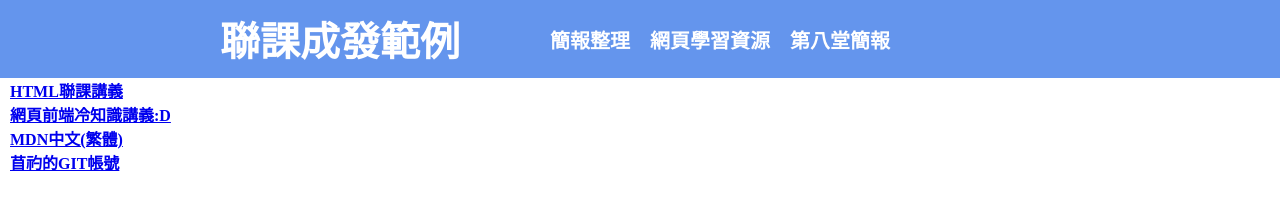
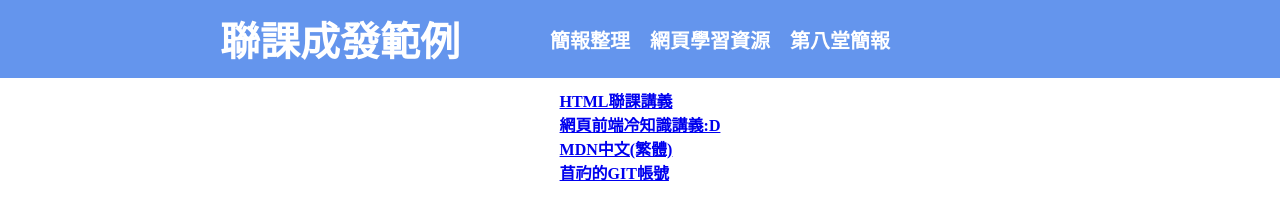
Before and after one commit to muyue0928/web_example, a plain HTML site: page source.html in a window 1280 px wide. Drawn offline with Linux system fonts and the light colour scheme.

Commit message:
prelesson upload

```diff
--- a/source.html
+++ b/source.html
@@ -58,6 +58,10 @@
             align-items: center;
             font-weight: bold;
         }
+        .main{
+            display: flex;
+            justify-content: center;
+        }
     </style>
 </head>
 <body>
@@ -69,7 +73,8 @@
             <div><a href="lesson.html">第八堂簡報</a></div>
         </div>
     </div>
-    <div>
+    <div class="main">
+        <div style="margin-top: 10px;">
             <a href="https://docs.google.com/document/d/1oXcTwmX2WkUuyFuGpJlvpDnbtlAL4KFUoVQ7vBIMONc/edit?usp=sharing" target="_blank">HTML聯課講義</a>
             <br>
             <a href="https://docs.google.com/document/d/1iQD4WBpzg4bz-v-AQ_gflaO21_RSppwA-BRAUPUcZxo/edit?usp=sharing" target="_blank">網頁前端冷知識講義:D</a>
@@ -77,7 +82,7 @@
             <a href="https://developer.mozilla.org/zh-TW/" target="_blank">MDN中文(繁體)</a>
             <br>
             <a href="https://github.com/muyue0928" target="_blank" rel="noopener noreferrer">苜礿的GIT帳號</a>
-
+        </div>
     </div>
     <script>
         let main = document.getElementById("main");
```
Lines whose indentation alone changed are shown as unchanged.
